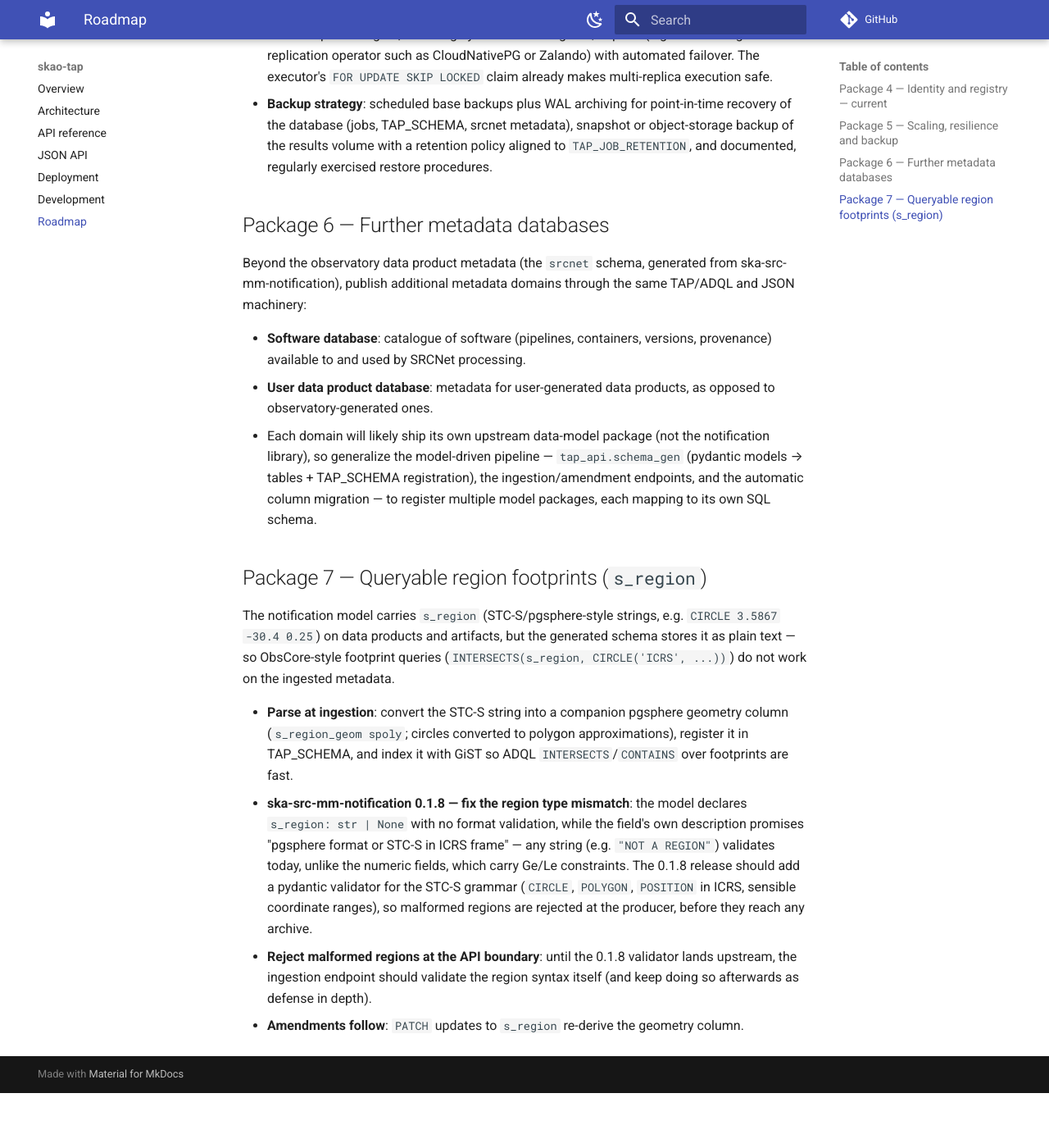
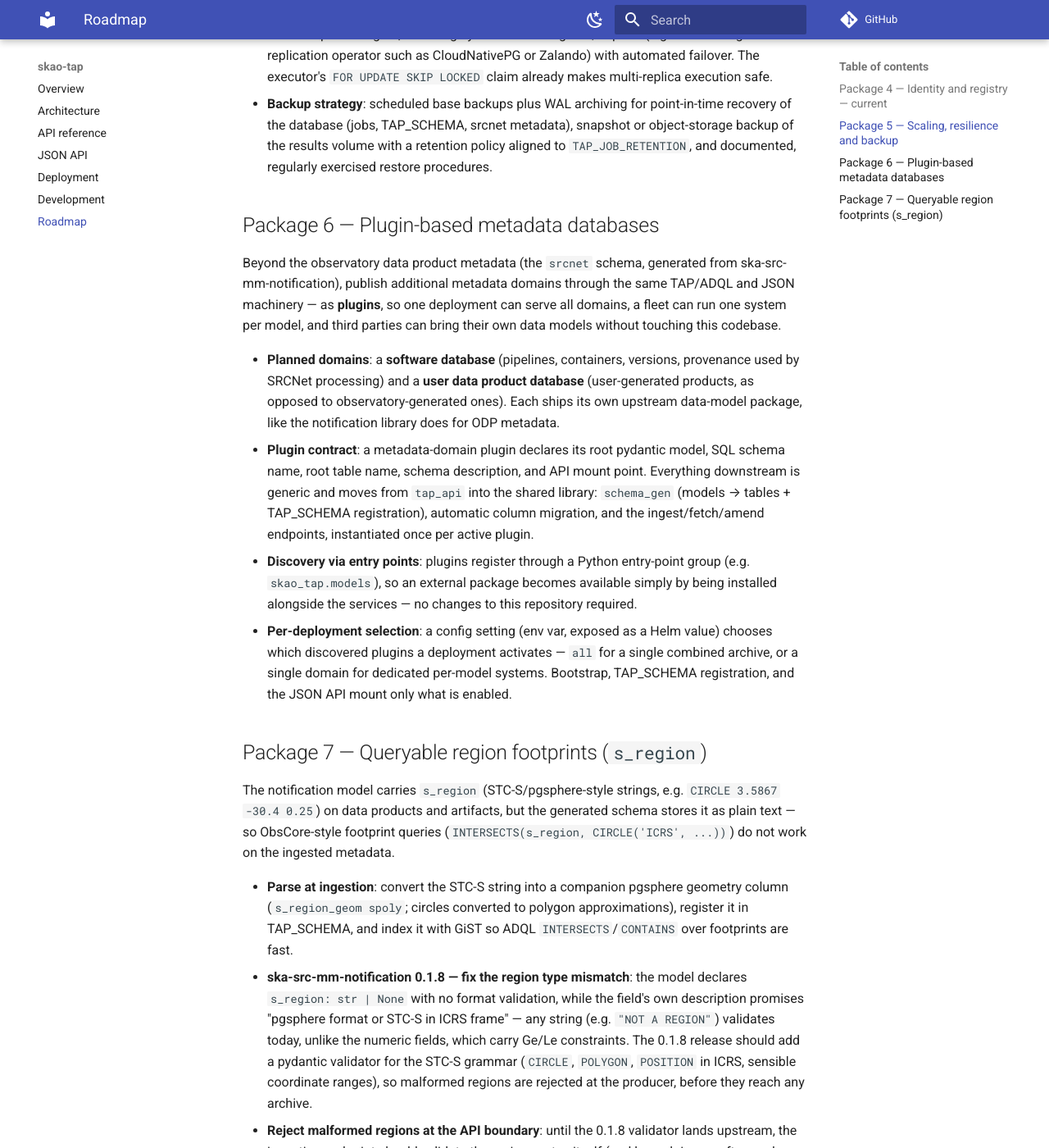
Before and after one commit to MicheleDelliVeneri/skao-tap, an MkDocs documentation site: the page built from docs/roadmap.md, in a window 1280 px wide and 1400 px high, scrolled down 884 px. Shown: the whole window at 82% size. Built offline with MkDocs 1.6.1 and Material for MkDocs 9.7.7, drawn with Linux system fonts in a browser that asks for light colours; comment, search, counter and statistics services are not loaded; before the commit the page ends 2217 px from its top, so only the background shows below that.

Commit message:
Roadmap: make package 6 a plugin architecture
Metadata domains become plugins: a contract (root model, SQL schema,
mount point) with everything downstream generic and shared, discovery
via a Python entry-point group so third-party model packages work by
just being installed, and per-deployment selection (env var / Helm
value) so one system can serve all domains or a fleet can run one
system per model.

Co-Authored-By: Claude Fable 5 <noreply@anthropic.com>
Claude-Session: https://claude.ai/code/session_01UYnx9sd6RGzVna7nW3vhHr

```diff
--- a/docs/roadmap.md
+++ b/docs/roadmap.md
@@ -41,22 +41,35 @@ real `ABORT` that cancels the executing statement via the backend PID and
   retention policy aligned to `TAP_JOB_RETENTION`, and documented,
   regularly exercised restore procedures.
 
-## Package 6 — Further metadata databases
+## Package 6 — Plugin-based metadata databases
 
 Beyond the observatory data product metadata (the `srcnet` schema,
 generated from ska-src-mm-notification), publish additional metadata
-domains through the same TAP/ADQL and JSON machinery:
+domains through the same TAP/ADQL and JSON machinery — as **plugins**, so
+one deployment can serve all domains, a fleet can run one system per
+model, and third parties can bring their own data models without
+touching this codebase.
 
-- **Software database**: catalogue of software (pipelines, containers,
-  versions, provenance) available to and used by SRCNet processing.
-- **User data product database**: metadata for user-generated data
-  products, as opposed to observatory-generated ones.
-- Each domain will likely ship its own upstream data-model package (not
-  the notification library), so generalize the model-driven pipeline —
-  `tap_api.schema_gen` (pydantic models → tables + TAP_SCHEMA
-  registration), the ingestion/amendment endpoints, and the automatic
-  column migration — to register multiple model packages, each mapping to
-  its own SQL schema.
+- **Planned domains**: a **software database** (pipelines, containers,
+  versions, provenance used by SRCNet processing) and a **user data
+  product database** (user-generated products, as opposed to
+  observatory-generated ones). Each ships its own upstream data-model
+  package, like the notification library does for ODP metadata.
+- **Plugin contract**: a metadata-domain plugin declares its root
+  pydantic model, SQL schema name, root table name, schema description,
+  and API mount point. Everything downstream is generic and moves from
+  `tap_api` into the shared library: `schema_gen` (models → tables +
+  TAP_SCHEMA registration), automatic column migration, and the
+  ingest/fetch/amend endpoints, instantiated once per active plugin.
+- **Discovery via entry points**: plugins register through a Python
+  entry-point group (e.g. `skao_tap.models`), so an external package
+  becomes available simply by being installed alongside the services —
+  no changes to this repository required.
+- **Per-deployment selection**: a config setting (env var, exposed as a
+  Helm value) chooses which discovered plugins a deployment activates —
+  `all` for a single combined archive, or a single domain for dedicated
+  per-model systems. Bootstrap, TAP_SCHEMA registration, and the JSON
+  API mount only what is enabled.
 
 ## Package 7 — Queryable region footprints (`s_region`)
 
```
